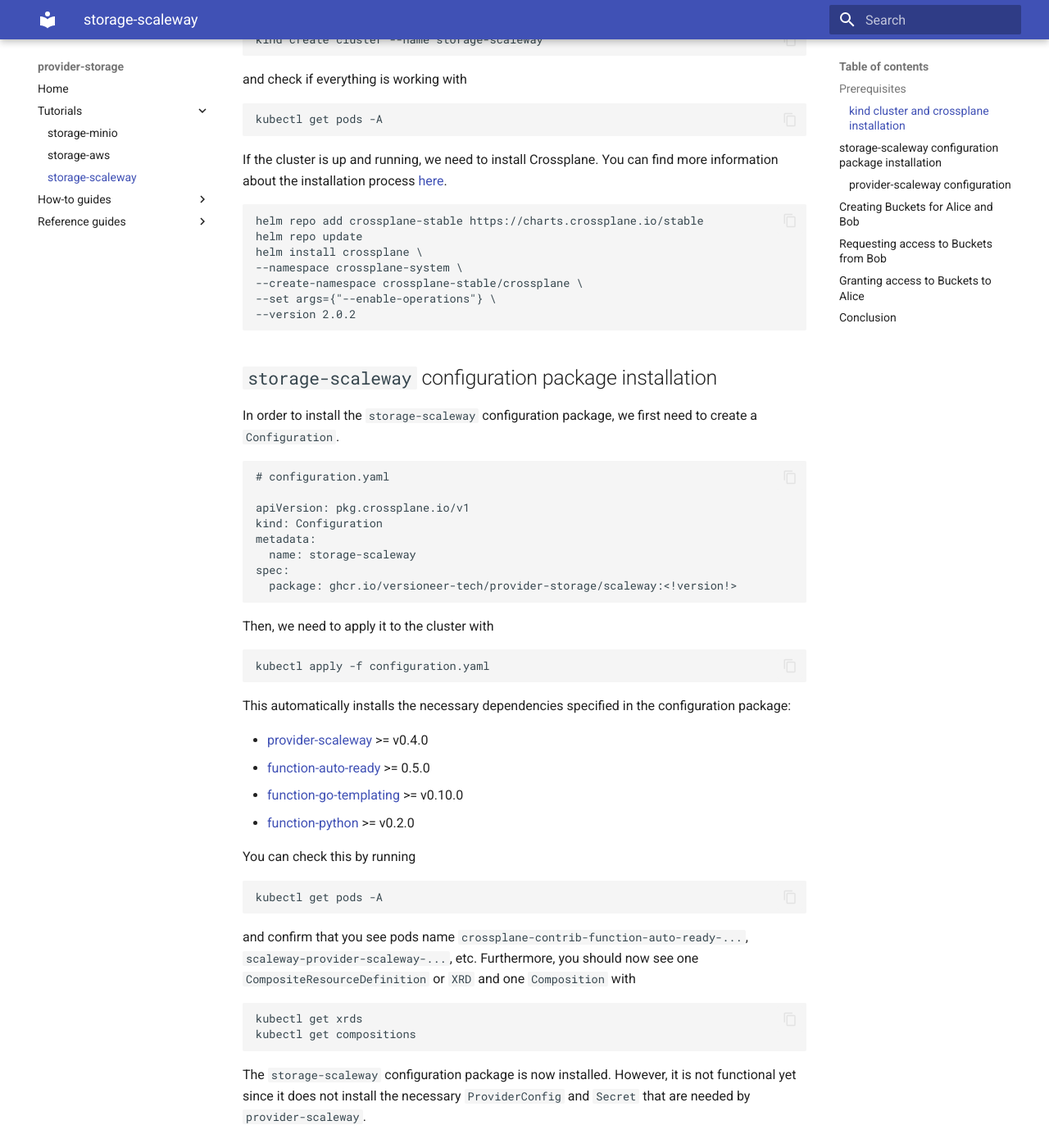
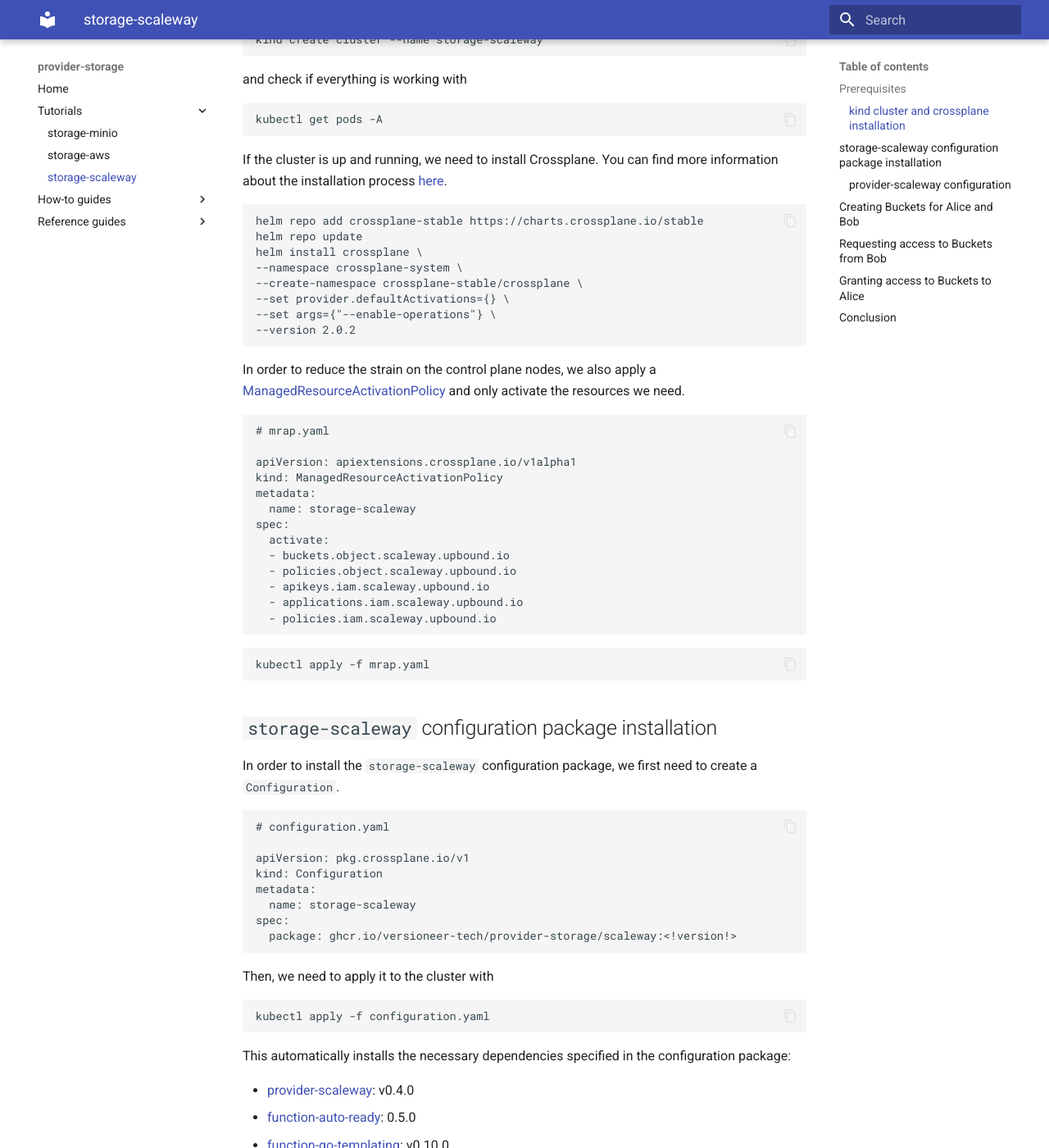
Before and after one commit to versioneer-tech/provider-storage, an MkDocs documentation site: the page built from docs/tutorials/storage-scaleway.md, in a window 1280 px wide and 1400 px high, scrolled down 541 px. Shown: the whole window at 82% size. Built offline with MkDocs 1.6.1 and Material for MkDocs 9.7.7, drawn with Linux system fonts in a browser that asks for light colours; the version menu is left out; some of the changed text lies outside the part shown.

Commit message:
Update documentation

````diff
--- a/docs/tutorials/storage-scaleway.md
+++ b/docs/tutorials/storage-scaleway.md
@@ -28,8 +28,31 @@
 helm install crossplane \
 --namespace crossplane-system \
 --create-namespace crossplane-stable/crossplane \
+--set provider.defaultActivations={} \
 --set args={"--enable-operations"} \
 --version 2.0.2
+```
+
+In order to reduce the strain on the control plane nodes, we also apply a [ManagedResourceActivationPolicy](https://docs.crossplane.io/latest/managed-resources/managed-resource-activation-policies/) and only activate the resources we need.
+
+```bash
+# mrap.yaml
+
+apiVersion: apiextensions.crossplane.io/v1alpha1
+kind: ManagedResourceActivationPolicy
+metadata:
+  name: storage-scaleway
+spec:
+  activate:
+  - buckets.object.scaleway.upbound.io
+  - policies.object.scaleway.upbound.io
+  - apikeys.iam.scaleway.upbound.io
+  - applications.iam.scaleway.upbound.io
+  - policies.iam.scaleway.upbound.io
+```
+
+```bash
+kubectl apply -f mrap.yaml
 ```
 
 ## `storage-scaleway` configuration package installation
@@ -55,10 +78,10 @@
 
 This automatically installs the necessary dependencies specified in the configuration package:
 
-- [provider-scaleway](https://github.com/scaleway/crossplane-provider-scaleway) >= v0.4.0
-- [function-auto-ready](https://github.com/crossplane-contrib/function-auto-ready) >= 0.5.0
-- [function-go-templating](https://github.com/crossplane-contrib/function-go-templating) >= v0.10.0
-- [function-python](https://github.com/crossplane-contrib/function-python) >= v0.2.0
+- [provider-scaleway](https://github.com/scaleway/crossplane-provider-scaleway): v0.4.0
+- [function-auto-ready](https://github.com/crossplane-contrib/function-auto-ready): 0.5.0
+- [function-go-templating](https://github.com/crossplane-contrib/function-go-templating): v0.10.0
+- [function-python](https://github.com/crossplane-contrib/function-python): v0.2.0
 
 You can check this by running
 
````
Also changed, not shown: other parts of docs/tutorials/storage-scaleway.md (+2 -2 lines), docs/how-to-guides/storage-aws.md (+1 -1 lines), docs/how-to-guides/storage-minio.md (+1 -1 lines), docs/index.md (+1 -0 lines), docs/tutorials/storage-aws.md (+1 -1 lines), docs/tutorials/storage-minio.md (+1 -1 lines), 12 other files.
